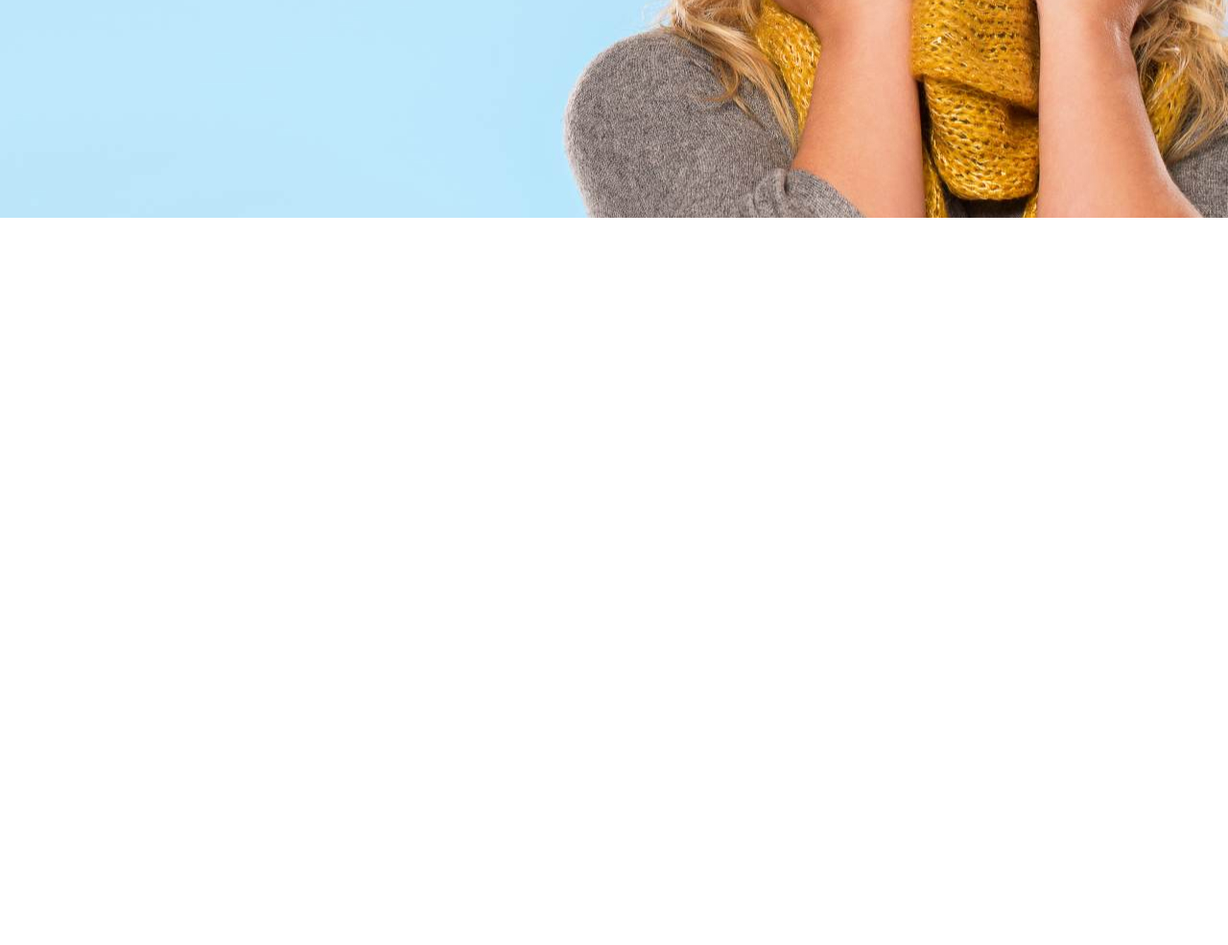
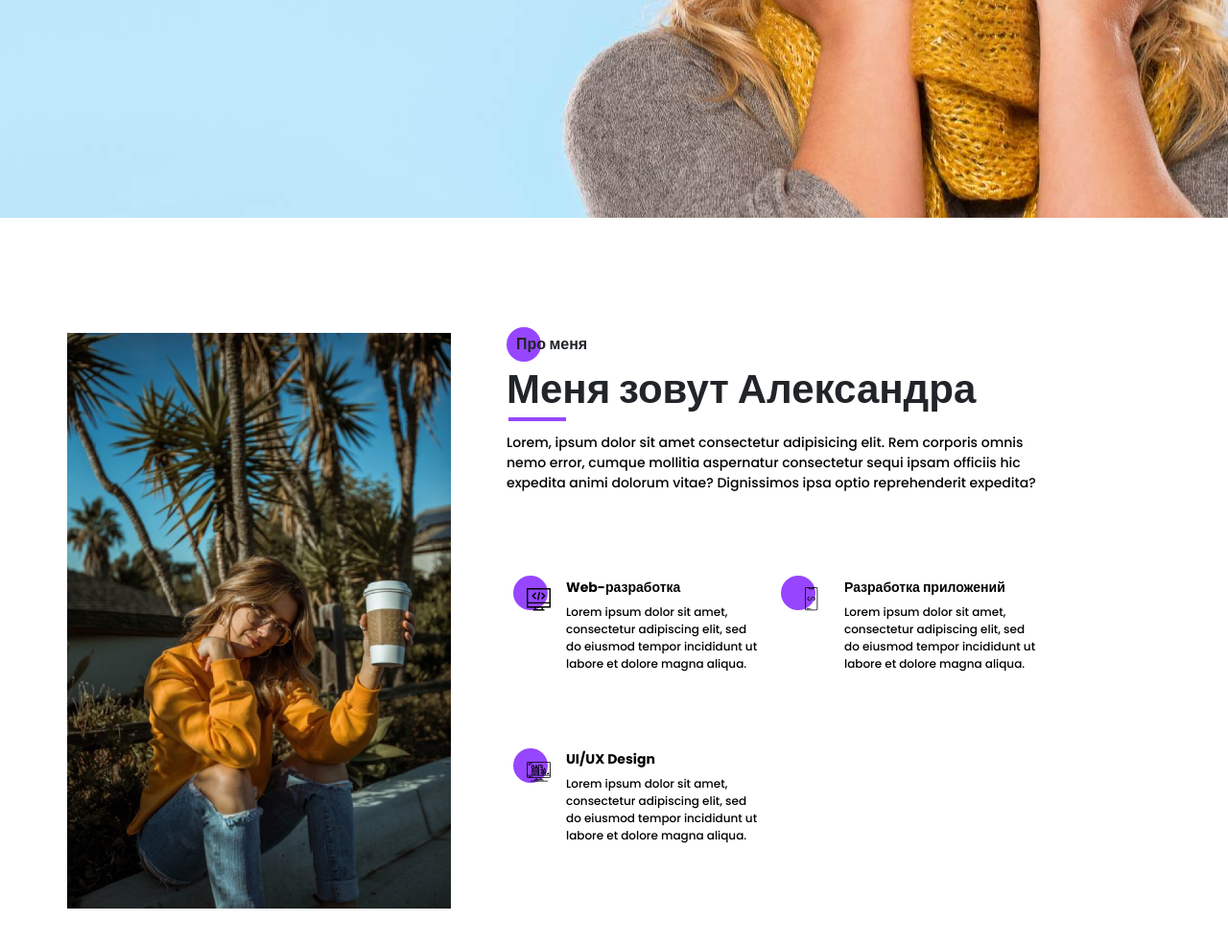
Before and after one commit to kamil88jj/Portfolio, a website: page src/index.html in a window 1280 px wide. Shown: the part 573-1558 px from the top of the page at 96% size. Before the commit the page ends 800 px from the top, so only its background shows below. Drawn offline with nearby package versions, Linux system fonts and the light colour scheme; files that its build step writes are made by us from their sources; files whose address does not match are found by name.

Commit message:
added a second layout

```diff
--- a/src/index.html
+++ b/src/index.html
@@ -148,6 +148,36 @@
         </div>
     </section>
 
+
+    <section class="aboutme">
+        <div class="container">
+            <div class="aboutme__wrapper">
+                <img src="img/main_photo.jpg" alt="I" class="aboutme__photo">
+                <div class="aboutme__description">
+                    <div class="title title_fz16 aboutme__circle">Про меня</div>
+                    <div class="title title_fz42 aboutme__title">Меня зовут Александра</div>
+                    <div class="aboutme__dash"></div>
+                    <div class="aboutme__subtitleme ">Lorem, ipsum dolor sit amet consectetur adipisicing elit. Rem corporis omnis nemo error, cumque mollitia aspernatur consectetur sequi ipsam officiis hic expedita animi dolorum vitae? Dignissimos ipsa optio reprehenderit expedita?</div>
+                </div>
+                <div class="aboutme__web">
+                    <div class="aboutme_icon"> <img src="icons/about_me/web_development.svg" alt="web"></div>
+                    <div class="aboutme_title ">Web-разработка</div>
+                    <div class="aboutme_subtitle">Lorem ipsum dolor sit amet, consectetur adipiscing elit, sed do eiusmod tempor incididunt ut labore et dolore magna aliqua.</div>
+                </div>
+                <div class="aboutme__dev">
+                    <div class="aboutme_icon"> <img src="icons/about_me/mobile_dev.svg" alt="dev"></div>
+                    <div class="aboutme_title ">Разработка приложений</div>
+                    <div class="aboutme_subtitle">Lorem ipsum dolor sit amet, consectetur adipiscing elit, sed do eiusmod tempor incididunt ut labore et dolore magna aliqua.</div>
+                </div>
+                <div class="aboutme__design">
+                    <div class="aboutme_icon"> <img src="icons/about_me/design.svg" alt="design"></div>
+                    <div class="aboutme_title ">UI/UX Design</div>
+                    <div class="aboutme_subtitle">Lorem ipsum dolor sit amet, consectetur adipiscing elit, sed do eiusmod tempor incididunt ut labore et dolore magna aliqua.</div>
+                </div>
+            </div>
+        </div>
+    </section>
+
     <script src="js/script.js"></script>
 </body>
 </html>
--- a/src/sass/base/_mixins.scss
+++ b/src/sass/base/_mixins.scss
@@ -1,4 +1,4 @@
-@mixin before_circle {
+@mixin before_circle1 {
     &:before {
         content: '';
         position: absolute;
@@ -11,3 +11,44 @@
         background: $main-color;
     }
 }
+
+@mixin before_circle2 {
+    &:before {
+        content: '';
+        position: absolute;
+        z-index: -1;
+        top:-5%;
+        left: 58px;
+        width: 36px;
+        height: 36px;
+        border-radius: 100%;
+        background: $main-color;
+    }
+}
+
+@mixin before_circle3 {
+    &:before {
+        content: '';
+        position: absolute;
+        z-index: -1;
+        bottom: -1px;
+        right: 3px;
+        width: 36px;
+        height: 36px;
+        border-radius: 100%;
+        background: $main-color;
+    }
+}
+
+
+@mixin dash {
+    &:before {
+        content: '';
+        position: absolute;
+        width: 60px;
+        margin-left: -8px;
+        height: 0;
+        border: 2px solid #9646ff;
+    }
+
+}
--- /dev/null
+++ b/src/sass/blocks/_aboutme.scss
@@ -0,0 +1,106 @@
+.aboutme {
+    position: relative;
+    padding-top: 120px;
+    min-height: 840px;
+    &_title {
+        font-weight: 700;
+        font-size: 14px;
+        line-height: 21px;
+        color: #000000;
+    }
+    &_subtitle {
+        margin-top: 6px;
+        font-weight: 500;
+        font-size: 12px;
+        line-height: 18px;
+        color: #000000;
+    }
+    &_icon {
+        position: relative;
+        display: inline;
+        right: 41px;
+        top: 35px;
+        @include before_circle3
+    }
+    &__wrapper {
+        display: grid;
+        grid-template-columns: 400px 330px 320px;
+        grid-template-rows: 200px 150px 150px;
+        grid-row-gap: 30px;
+    }
+    &__circle {
+        @include before_circle2;
+    }
+    &__description {
+        position: relative;
+        display: block;
+        padding-left: 68px;
+        z-index: 2;
+        width: 570px;
+        height: 123px;
+        font-weight: 500;
+        font-size: 14px;
+        line-height: 21px;
+        grid-column-start: 2;
+        grid-column-end: 4;
+        grid-row-start: 1;
+        grid-row-end: 2;
+    }
+    &__title {
+        left: 60px;
+        margin-top: 10px;
+        margin-left: -10px;
+    }
+    &__dash {
+        margin: 4px 0 20px 0;
+        @include dash
+    }
+    &__subtitleme {
+        position: relative;
+        width: 570px;
+        height: 123px;
+        font-weight: 500;
+        margin-left: -10px;
+        font-size: 14px;
+        line-height: 21px;
+        color: #000000;
+    }
+    &__photo {
+        grid-column-start: 1;
+        grid-column-end: 2;
+    }
+    &__web {
+        display: block;
+        margin-left: 120px;
+        width: 260px;
+        height: 116px;
+        grid-column-start: 2;
+        grid-column-end: 3;
+        grid-row-start: 2;
+        grid-row-end: 3;
+
+    }
+    &__dev {
+        margin-left: 80px;
+        grid-column-start: 3;
+        grid-column-end: 4;
+        grid-row-start: 2;
+        grid-row-end: 3;
+    }
+    &__design {
+        margin-left: 120px;
+        grid-column-start: 2;
+        grid-column-end: 3;
+        grid-row-start: 3;
+        grid-row-end: 4;
+    }
+    &_subtitle {
+        width: 200px;
+        height: 89px;
+        font-weight: 500;
+        font-size: 12px;
+        line-height: 18px;
+        color: #000000;
+    }
+
+}
--- a/src/sass/blocks/_promo.scss
+++ b/src/sass/blocks/_promo.scss
@@ -11,7 +11,7 @@
         position: relative;
         padding-left: 10px;
         z-index: 2;
-        @include before_circle;
+        @include before_circle1;
     }
     &_btns {
         margin-top: 25px;
--- a/src/sass/blocks/_sidepanel.scss
+++ b/src/sass/blocks/_sidepanel.scss
@@ -1,7 +1,7 @@
 .sidepanel {
     position: fixed;
     top: 230px;
-    left: 50px;
+    left: 25px;
     display: flex;
     align-items: center;
     z-index: 3;
--- a/src/sass/style.scss
+++ b/src/sass/style.scss
@@ -21,4 +21,5 @@
 @import 'blocks/title';
 @import 'blocks/buttons';
 @import 'blocks/sidepanel';
+@import 'blocks/aboutme';
 @import 'blocks/menu';
```
Also changed, not shown: dist/css/style.min.css, dist/index.html.
